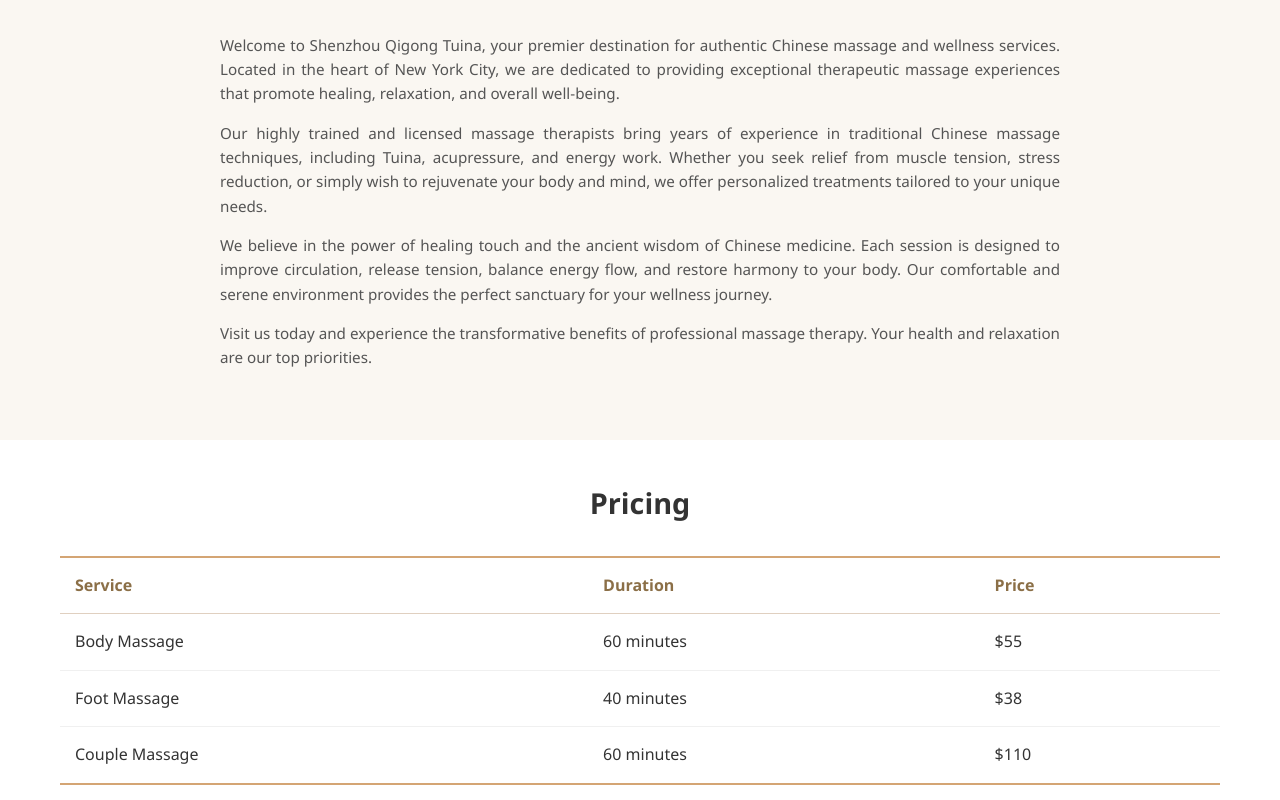
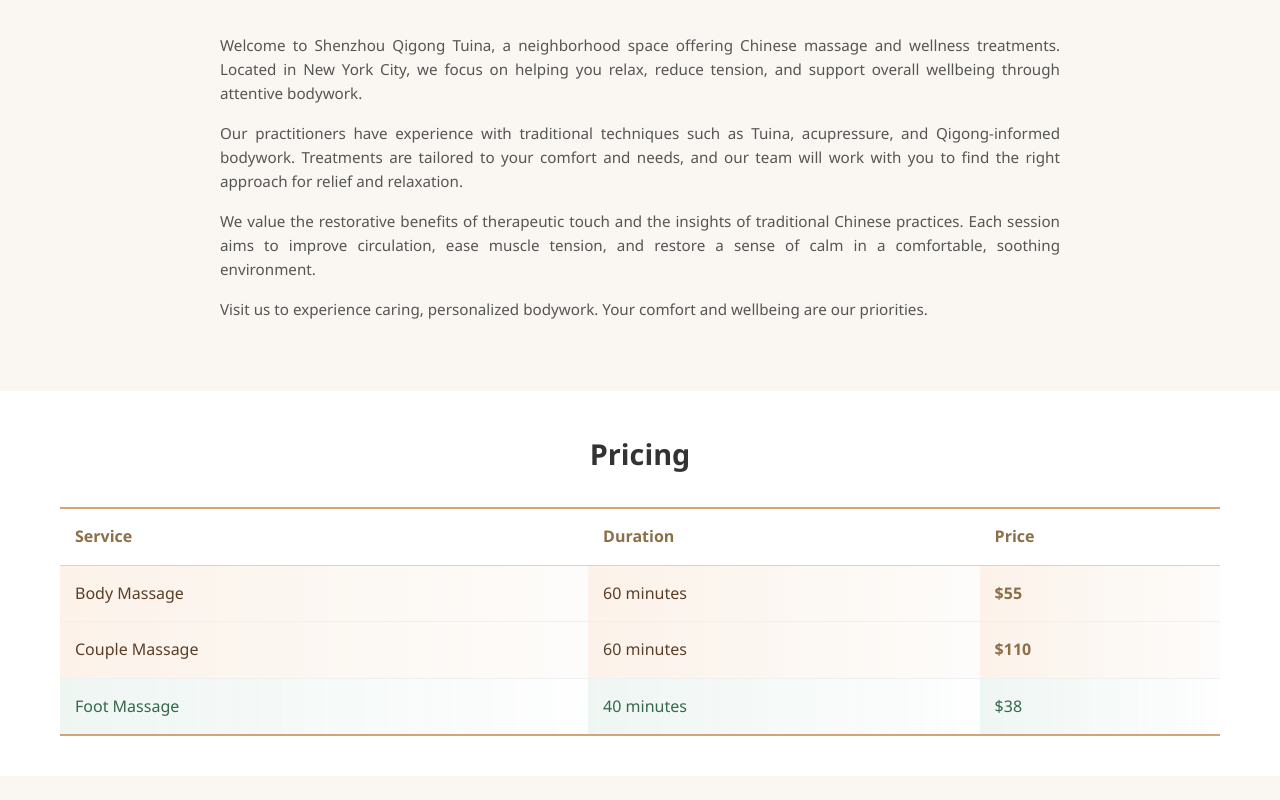
Before and after one commit to jiawqian/shenzhouqigongtuina, a plain HTML site: page index.html in a window 1280 px wide. Shown: the part 1940-2740 px from the top of the page. Drawn offline with Linux system fonts and the light colour scheme.

Commit message:
minor styling updates to the site

```diff
--- a/index.html
+++ b/index.html
@@ -74,13 +74,13 @@
         <div class="container">
             <h2>About Shenzhou Qigong Tuina</h2>
             <div class="about-content">
-                <p>Welcome to Shenzhou Qigong Tuina, your premier destination for authentic Chinese massage and wellness services. Located in the heart of New York City, we are dedicated to providing exceptional therapeutic massage experiences that promote healing, relaxation, and overall well-being.</p>
+                <p>Welcome to Shenzhou Qigong Tuina, a neighborhood space offering Chinese massage and wellness treatments. Located in New York City, we focus on helping you relax, reduce tension, and support overall wellbeing through attentive bodywork.</p>
 
-                <p>Our highly trained and licensed massage therapists bring years of experience in traditional Chinese massage techniques, including Tuina, acupressure, and energy work. Whether you seek relief from muscle tension, stress reduction, or simply wish to rejuvenate your body and mind, we offer personalized treatments tailored to your unique needs.</p>
+                <p>Our practitioners have experience with traditional techniques such as Tuina, acupressure, and Qigong-informed bodywork. Treatments are tailored to your comfort and needs, and our team will work with you to find the right approach for relief and relaxation.</p>
 
-                <p>We believe in the power of healing touch and the ancient wisdom of Chinese medicine. Each session is designed to improve circulation, release tension, balance energy flow, and restore harmony to your body. Our comfortable and serene environment provides the perfect sanctuary for your wellness journey.</p>
+                <p>We value the restorative benefits of therapeutic touch and the insights of traditional Chinese practices. Each session aims to improve circulation, ease muscle tension, and restore a sense of calm in a comfortable, soothing environment.</p>
 
-                <p>Visit us today and experience the transformative benefits of professional massage therapy. Your health and relaxation are our top priorities.</p>
+                <p>Visit us to experience caring, personalized bodywork. Your comfort and wellbeing are our priorities.</p>
             </div>
         </div>
     </section>
@@ -98,20 +98,20 @@
                     </tr>
                 </thead>
                 <tbody>
-                    <tr>
+                    <tr class="highlight">
                         <td>Body Massage</td>
                         <td>60 minutes</td>
-                        <td>$55</td>
+                        <td><strong>$55</strong></td>
                     </tr>
-                    <tr>
+                    <tr class="highlight">
+                        <td>Couple Massage</td>
+                        <td>60 minutes</td>
+                        <td><strong>$110</strong></td>
+                    </tr>
+                    <tr class="foot-highlight">
                         <td>Foot Massage</td>
                         <td>40 minutes</td>
                         <td>$38</td>
-                    </tr>
-                    <tr>
-                        <td>Couple Massage</td>
-                        <td>60 minutes</td>
-                        <td>$110</td>
                     </tr>
                 </tbody>
             </table>
--- a/styles.css
+++ b/styles.css
@@ -278,6 +278,28 @@
     background-color: #faf7f2;
 }
 
+/* Highlight for best value */
+.price-table tr.highlight td {
+    background: linear-gradient(90deg, rgba(245,213,184,0.30), rgba(249,245,240,0.30));
+    color: #5a3f28;
+}
+
+.price-table tr.highlight td strong {
+    color: #8b6f47;
+    font-weight: 700;
+}
+
+/* Foot massage highlight - a harmonious soft sage/seafoam */
+.price-table tr.foot-highlight td {
+    background: linear-gradient(90deg, rgba(196,222,210,0.28), rgba(245,249,247,0.18));
+    color: #35684a;
+}
+
+.price-table tr.foot-highlight td strong {
+    color: #2f5e45;
+    font-weight: 700;
+}
+
 .price-table tbody tr:last-child td {
     border-bottom: none;
 }
```
